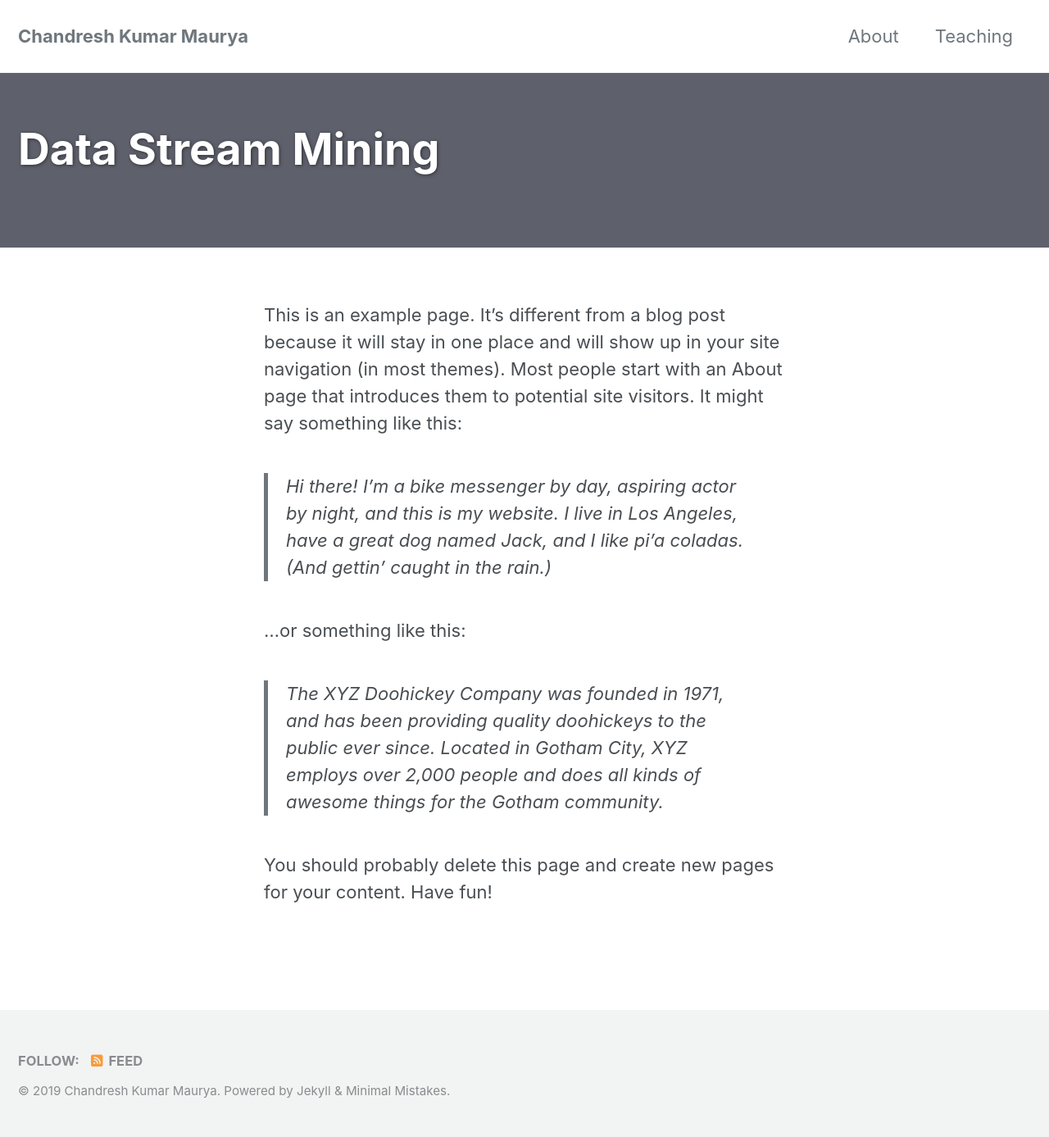
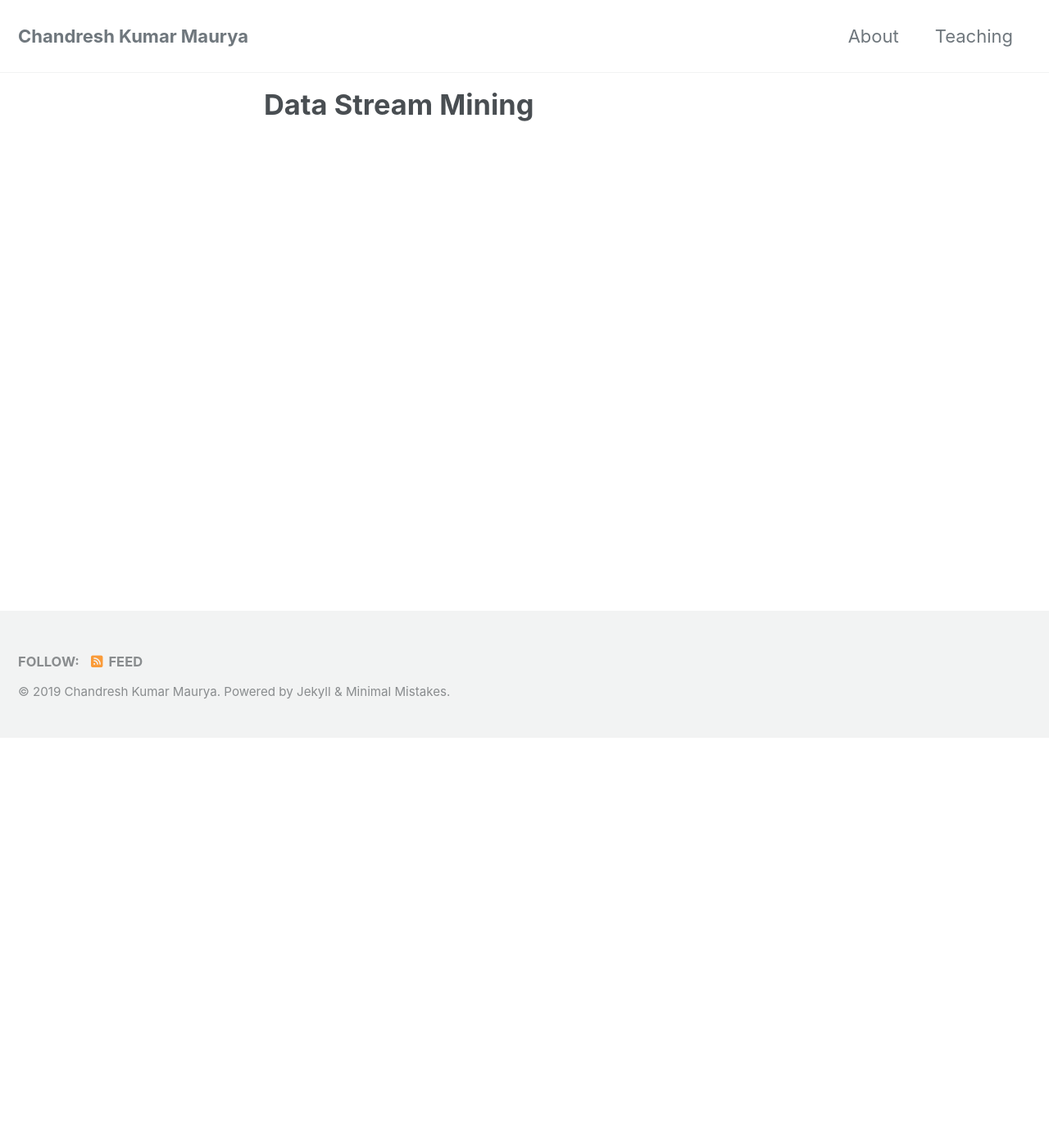
Before and after one commit to chandreshiit/oldsite, a Jekyll site: the page built from _pages/teaching.md, in a window 1280 px wide. Shown: the whole page at 82% size. Built offline with Jekyll 4.4.1, drawn with Linux system fonts in a browser that asks for light colours; cached includes are drawn as plain includes; nearby versions of some CDN libraries; after the commit the page ends 900 px from its top, so only the background shows below that.

Commit message:
addded pages

```diff
--- a/_pages/teaching.md
+++ b/_pages/teaching.md
@@ -2,15 +2,4 @@
 permalink: /teaching/
 title: "Data Stream Mining"
 author_profile: false
-header:
-  overlay_color: "#5e616c"
 ---
-This is an example page. It's different from a blog post because it will stay in one place and will show up in your site navigation (in most themes). Most people start with an About page that introduces them to potential site visitors. It might say something like this:
-
-> Hi there! I'm a bike messenger by day, aspiring actor by night, and this is my website. I live in Los Angeles, have a great dog named Jack, and I like pi'a coladas. (And gettin' caught in the rain.)
-
-...or something like this:
-
-> The XYZ Doohickey Company was founded in 1971, and has been providing quality doohickeys to the public ever since. Located in Gotham City, XYZ employs over 2,000 people and does all kinds of awesome things for the Gotham community.
-
-You should probably delete this page and create new pages for your content. Have fun!
```
